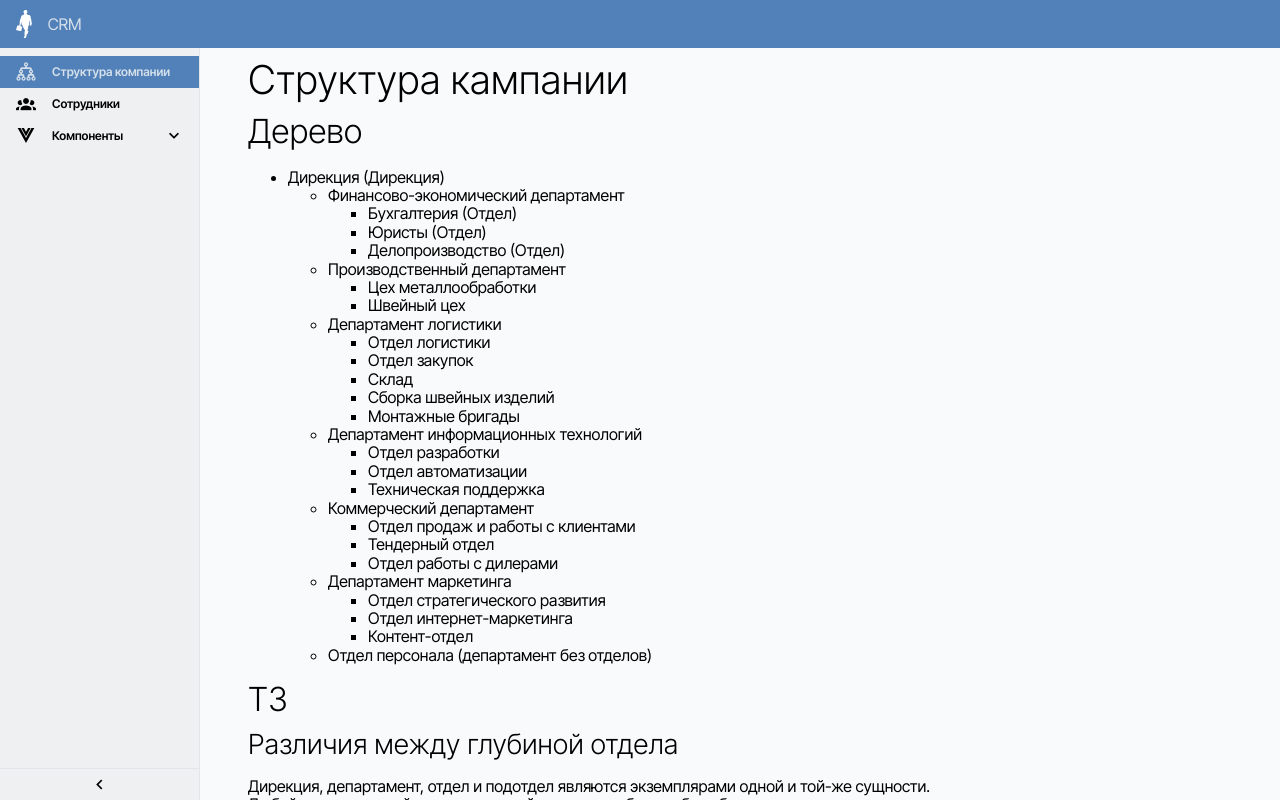
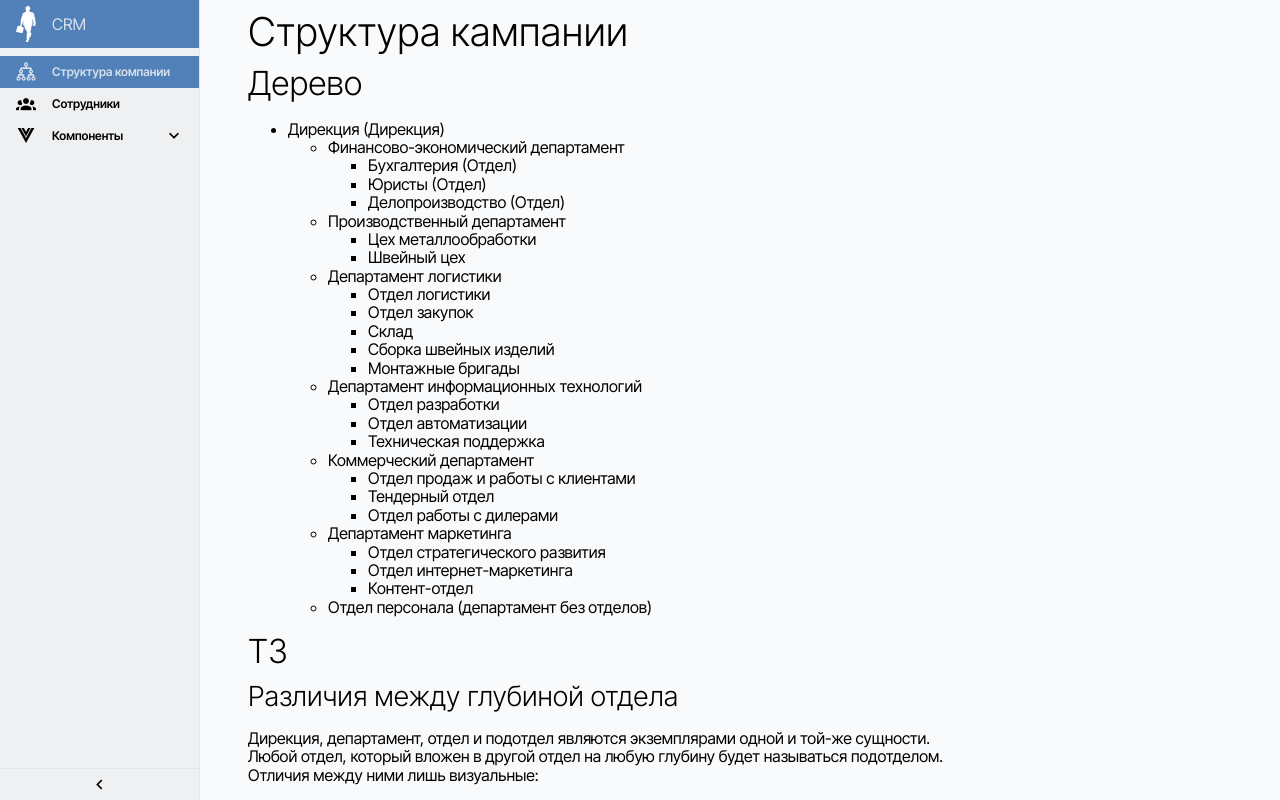
Before and after one commit to hardmagnett/big-company, a Vue app: page / in a window 1280 px wide. Shown: the top 800 px of the page. Built offline with nearby package versions, Linux system fonts and the light colour scheme.

Commit message:
Шапка как в SS

```diff
--- a/src/App.vue
+++ b/src/App.vue
@@ -4,7 +4,7 @@ import { RouterLink, RouterView } from 'vue-router'
 </script>
 
 <template>
-  <AHeader/>
+  <!--<AHeader/>-->
 
   <AMainMenu/>
 
--- a/src/a-library/assets/layout/layout.scss
+++ b/src/a-library/assets/layout/layout.scss
@@ -1,4 +1,4 @@
 body {
   background-color: var(--clrBgBlueBig);
-  margin-top: var(--headerHeight);
+  //margin-top: var(--headerHeight);
 }
--- a/src/a-library/assets/variables/other.scss
+++ b/src/a-library/assets/variables/other.scss
@@ -1,7 +1,8 @@
 :root {
 
   //// Время анимаций
-  --timeShort: 200ms;
+  //--timeShort: 200ms;
+  --timeShort: 1000ms;
   --timeMedium: 1000ms;
 
   // todo:: переделать в scss-переменную, потому-что он передается в качестве параметра в параметрический миксин.
--- a/src/a-library/components/layout/AHeader/AHeader.vue
+++ b/src/a-library/components/layout/AHeader/AHeader.vue
@@ -1,11 +1,29 @@
 <script setup lang="ts">
+import {computed,} from 'vue';
+
+export interface Props {
+  isMainMenuCollapsed: boolean
+}
+const props = withDefaults(defineProps<Props>(), {
+  isMainMenuCollapsed: false,
+})
+
+let classes = computed(()=>{
+  return  {
+    'a-header--main-menu-is-collapsed': props.isMainMenuCollapsed
+  }
+})
+
 // todo:: Логотип и текст возле лого должны быть параметрами
 
 </script>
 
 <template>
-  <div class="a-header">
-    <img alt="Логотип" src="@/app/assets/images/logo.svg" height="28"/>
+  <div class="a-header"
+    :class="classes"
+  >
+    <!--<img alt="Логотип" src="@/app/assets/images/logo.svg" height="28"/>-->
+    <img alt="Логотип" src="@/app/assets/images/logo.svg" width="20"/>
     <span class="a-header__text-near-logo">CRM</span>
   </div>
 </template>
@@ -16,9 +34,9 @@
   .a-header {
     height: var(--headerHeight);
     background-color: var(--clrFillBlueSmall);
-    position: fixed;
-    top: 0;
-    width: 100%;
+    //position: fixed;
+    //top: 0;
+    //width: 100%;
     display: flex;
     flex-flow: row nowrap;
 
@@ -28,6 +46,14 @@
 
     .a-header__text-near-logo {
       color: var(--clrFontBlueLight);
+      opacity: 1;
+      transition: opacity var(--timeShort);
+    }
+
+    &.a-header--main-menu-is-collapsed {
+      .a-header__text-near-logo {
+        opacity: 0;
+      }
     }
   }
 </style>
--- a/src/a-library/components/layout/AMainMenu/AMainMenu.vue
+++ b/src/a-library/components/layout/AMainMenu/AMainMenu.vue
@@ -120,6 +120,10 @@ const menuItems = [
     class="main-menu"
     :class="classes"
   >
+    <AHeader
+        :isMainMenuCollapsed="isCollapsed"
+
+    />
     <!--{{isBig}}-->
     <AMainMenuItem
         v-for="menuItem in menuItems"
@@ -144,11 +148,12 @@ const menuItems = [
 // Обычно позиционирование компонента делается снаружи.
 // Но т.к. это меню должно быть всегда в одном и том-же месте, то оно спозиционировано изнутри.
 .main-menu {
-  padding-top: calc(var(--gap) / 2);
+  //padding-top: calc(var(--gap) / 2);
   padding-bottom: calc(var(--gap) / 2);
   position: fixed;
   left: 0;
-  top: var(--headerHeight);
+  //top: var(--headerHeight);
+  top: 0;
   bottom: 0;
   width: var(--leftMenuWidthExpanded);
   background-color: var(--clrBgBlueSmall);
@@ -156,6 +161,10 @@ const menuItems = [
   transition: width var(--timeShort);
 
   overflow-x:hidden;
+
+  .a-header {
+    margin-bottom: calc(var(--gap) / 2);
+  }
 
   // todo:: переделать. Это не предусматривает скролл от меню
   .main-menu__width-toggler {
```
